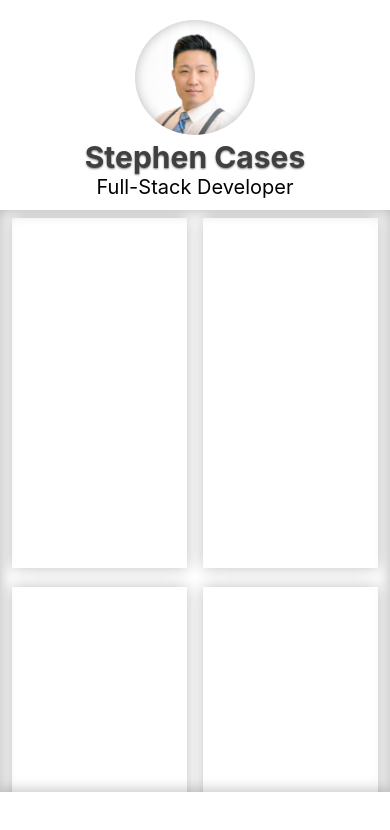
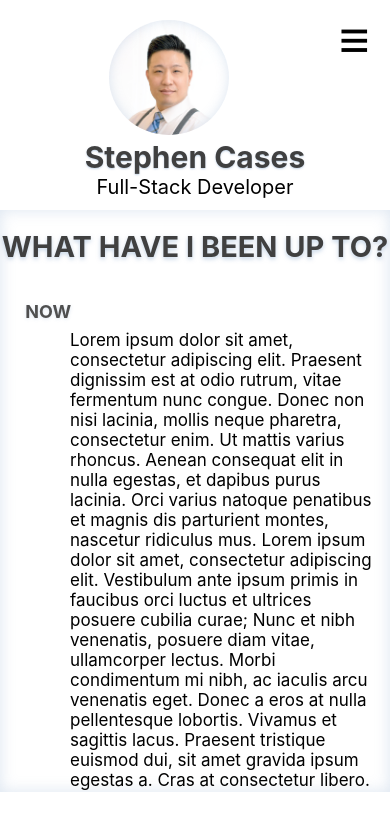
Before and after one commit to builtforsomethingbigger/stephencases.com, a React (Create React App) app: page /portfolio in a window 390 px wide. Shown: the top 830 px of the page. Built offline with nearby package versions, Linux system fonts and the light colour scheme.

Commit message:
LoginPage created

```diff
--- a/src/App.js
+++ b/src/App.js
@@ -1,5 +1,6 @@
 import React from 'react';
 import ProfileBanner from './components/profile/ProfileBanner'
+import Login from './components/login/Login'
 import Bio from './components/main/Bio'
 import Portfolio from './components/main/Portfolio'
 import './styles/App.css';
@@ -9,6 +10,7 @@ export default class App extends React.Component{
   render(){
     return(
       <div id="App">
+        <Login />
         <ProfileBanner />
         <div id="Main">
           <Bio />
--- /dev/null
+++ b/src/components/login/Login.js
@@ -0,0 +1,54 @@
+import React from 'react'
+import '../../styles/Login.css';
+
+export default class Login extends React.Component{
+
+    state = {
+        username: '',
+        password: ''
+    }
+
+    onChangeHandler = e => {
+        this.setState({
+            [e.target.name]: e.target.value
+        })
+    }
+
+    submitHandler = e => {
+        e.preventDefault()
+    }
+
+    render(){
+        return(
+            <div id="LoginPage">
+                <div className="login-card">
+                    <form onSubmit={this.submitHandler}>
+                        <div>
+                            <input
+                                className="login-input"
+                                type="text"
+                                name="username"
+                                value={this.state.username}
+                                onChange={this.onChangeHandler}
+                            />
+                        </div>
+                        <div>
+                            <input
+                                className="login-input"
+                                type="password"
+                                name="password"
+                                value={this.state.password}
+                                onChange={this.onChangeHandler}
+                            />
+                        </div>
+                    </form>
+                    <div>
+                        <p className="go-back-text">ARE YOU LOST?<br/>HONEST MISTAKE.</p>
+                        <span className="go-back-link">GO BACK</span>
+                    </div>
+                </div>
+                <div className="loginPageFx"></div>
+            </div>
+        )
+    }
+}
--- a/src/components/main/Portfolio.js
+++ b/src/components/main/Portfolio.js
@@ -5,17 +5,17 @@ export default class Portfolio extends React.Component{
     render(){
         return(
             <div id="Portfolio">
-                <div className="card-row">
-                    <div className="portfolio-card"></div>
-                    <div className="portfolio-card"></div>
+                <div className="portfolio-card">
+                    <div className="card-info"></div>
                 </div>
-                <div className="card-row">
-                    <div className="portfolio-card"></div>
-                    <div className="portfolio-card"></div>
+                <div className="portfolio-card">
+                    <div className="card-info"></div>
                 </div>
-                <div className="card-row">
-                    <div className="portfolio-card"></div>
-                    <div className="portfolio-card"></div>
+                <div className="portfolio-card">
+                    <div className="card-info"></div>
+                </div>
+                <div className="portfolio-card">
+                    <div className="card-info"></div>
                 </div>
             </div>
         )
--- a/src/components/profile/ProfileBanner.js
+++ b/src/components/profile/ProfileBanner.js
@@ -5,6 +5,7 @@ import '../../styles/ProfileBanner.css';
 const ProfileBanner = () => {
     return(
         <div id="ProfileBanner">
+            <div className="menuBtn">≡</div>
             <div id="ProfilePicture"></div>
             <div id="ProfileInfo">
                 <span className="profile-name">Stephen Cases</span>
--- a/src/styles/App.css
+++ b/src/styles/App.css
@@ -1,15 +1,37 @@
 body{
-  /* background: url('https://bhf-cdn.azureedge.net/bhf-blob-prod/0008345_grey-marble-adhesive-film_600.jpeg'); */
+  /* background: url('https://media1.tenor.com/images/a45486cc18b375029613df6dfb415acf/tenor.gif?itemid=15984569'); */
   -webkit-background-size: cover;
   -moz-background-size: cover;
   -o-background-size: cover;
   background-size: cover;
   background-blend-mode: overlay;
+
+  /* animation-name: gradient;
+  animation-duration: 10s;
+  animation-iteration-count: infinite;
+  animation-timing-function: ease-in-out; */
+}
+  @keyframes gradient {
+    0%  {
+      background-color:rgba(0, 253, 17, 0.4);
+    }
+    20% {
+      background-color:rgba(0, 170, 255, 0.4);
+    }
+    55%  {
+      background-color:rgba(254, 9, 91, 0.4);
+    }
+    90%  {
+      background-color:rgba(254, 229, 9, 0.4);
+    }
+    100% {
+      background-color:rgba(0, 253, 17, 0.4);
+    }
 }
 #AppWrapper{
   height: 100vh;
   text-align: center;
-  background-color: rgba(255, 255, 255, 0.6);
+  background-color: rgba(255, 255, 255, 0.669);
   overflow: hidden;
 }
 #App {
@@ -18,7 +40,7 @@ body{
   min-width: 1000px;
   max-width: 1500px;
   background-color: rgba(255, 255, 255, 0.9);
-  box-shadow: 0px 0px 100px rgba(0, 0, 0, 0.5);
+  box-shadow: 0px 0px 100px rgba(98, 109, 120, 0.621);
 }
 li{
   list-style: none;
--- a/src/styles/Bio.css
+++ b/src/styles/Bio.css
@@ -1,7 +1,6 @@
 #Bio{
     position: relative;
-    display: none;
-    /* display: inline-block; */
+    display: inline-block;
     width: 100%;
     height: 100%;
     text-align: left;
@@ -15,7 +14,7 @@
     font-size: 20px;
     color: rgb(64, 64, 64);
     text-align: center;
-    text-shadow: 0px 2px 4px rgba(0, 0, 0, 0.5);
+    text-shadow: 0px 2px 4px rgba(138, 169, 205, 0.5);
 }
 .timeline-date{
     position: relative;
@@ -33,7 +32,7 @@
     width: 100%;
     font-weight: bold;
     text-align: right;
-    text-shadow: 0px 1px 3px rgba(0, 0, 0, 0.3);
+    text-shadow: 0px 1px 3px rgba(138, 169, 205, 0.3);
 }
 .timeline-date-description{
     position: relative;
--- /dev/null
+++ b/src/styles/Login.css
@@ -0,0 +1,90 @@
+#LoginPage{
+    position: absolute;
+    display: none;
+    width: 100%;
+    max-width: 1500px;
+    height: 100%;
+    top: 0;
+    text-align: center;
+    overflow: scroll;
+    background: linear-gradient(
+        to bottom right,
+        rgba(167, 194, 248, 0.95) 0%,
+        rgba(169, 178, 196, 0.95) 10%,
+        rgba(162, 180, 215, 0.95) 50%,
+        rgba(162, 171, 190, 0.95) 90%,
+        rgba(172, 197, 248, 0.95) 100%
+    );
+    box-shadow: inset 0px 0px 100px rgb(167, 194, 248);
+    z-index: 10;
+}
+.loginPageFx{
+    position: absolute;
+    display: block;
+    width: 100%;
+    max-width: 1500px;
+    height: 100%;
+    top: 0;
+    z-index: -1;
+}
+
+
+.login-card{
+    position: relative;
+    display: inline-block;
+    top: 30vh;
+    width: 360px;
+}
+
+.login-input{
+    position: relative;
+    display: inline-block;
+    width: 90%;
+    height: 50px;
+    margin: 10px;
+    border: 1px solid rgb(74, 89, 119);
+    border-radius: 15px;
+    box-shadow: inset 0px 0px 8px rgb(105, 105, 105);
+    font-family: cursive;
+    font-size: 20px;
+    text-align: center;
+}
+.go-back-text{
+    font-size: 22px;
+    font-weight: bold;
+    color: white;
+    text-shadow: 0px 0px 8px rgba(0, 0, 0, 0.9);
+}
+.go-back-link{
+    font-size: 20px;
+    font-weight: bold;
+    color: white;
+    padding:8px 12px;
+    background-color: rgba(50, 40, 122, 0.5);
+    border-radius: 15px;
+    cursor: pointer;
+
+    animation-name: goBackGlow;
+    animation-duration: 1.5s;
+    animation-iteration-count: infinite;
+    animation-timing-function: ease-in-out;
+}
+    @keyframes goBackGlow {
+    0%  {
+        box-shadow: 0px 0px 3px rgb(255, 255, 255);
+    }
+    50%  {
+        box-shadow: 0px 0px 15px rgb(255, 255, 255);
+    }
+    100% {
+        box-shadow: 0px 0px 3px rgb(255, 255, 255);
+    }
+  }
+.go-back-link:hover{
+    animation-name: none;
+    box-shadow: none;
+}
+.go-back-link:active{
+    animation-name: none;
+    box-shadow: inset 0px 0px 6px rgb(255, 255, 255);
+}
--- a/src/styles/Main.css
+++ b/src/styles/Main.css
@@ -5,7 +5,7 @@
     width: 74.5%;
     height: 98.4vh;
     top: .8vh;
-    box-shadow: inset 0px 0px 15px rgba(0, 0, 0, 0.3);
+    box-shadow: inset 0px 0px 15px rgba(138, 169, 205, 0.3);
     background-color: white;
     overflow: hidden;
 }
--- a/src/styles/Nav.css
+++ b/src/styles/Nav.css
@@ -6,7 +6,7 @@
     height: fit-content;
     top: 60px;
     left: 0;
-    /* box-shadow: 0px 0px 15px rgba(0, 0, 0, 0.3); */
+    /* box-shadow: 0px 0px 15px rgba(138, 169, 205, 0.3); */
 }
 #NavMenu{
     position: relative;
@@ -15,7 +15,7 @@
     left: 0;
     font-size: 20px;
     font-weight: bold;
-    text-shadow: 0px 1px 2px rgba(0, 0, 0, 0.5);
+    text-shadow: 0px 1px 2px rgba(138, 169, 205, 0.5);
 }
 .navOptions{
     position: relative;
@@ -24,17 +24,17 @@
     left: -11%;
     font-size: 20px;
     padding: 15px 0px 15px 0px;
-    box-shadow: inset 0px 0px 15px rgba(0, 0, 0, 0.3);
+    box-shadow: inset 0px 0px 15px rgba(138, 169, 205, 0.3);
     cursor: pointer;
 }
 .navOptions:hover{
     transform: scale(1.05);
-    text-shadow: 0px 1px 2px rgba(0, 0, 0, 0.2);
-    box-shadow: 0px 0px 8px rgb(0, 0, 0, 0.3);
+    text-shadow: 0px 1px 2px rgba(138, 169, 205, 0.2);
+    box-shadow: 0px 0px 8px rgb(138, 169, 205, 0.3);
 }
 .navOptions:active{
     text-shadow: none;
-    box-shadow: inset 0px 0px 10px rgba(0, 0, 0, 0.2);
+    box-shadow: inset 0px 0px 10px rgba(138, 169, 205, 0.2);
 }
 .text-grey{
     color: rgb(79, 79, 79);
--- a/src/styles/Portfolio.css
+++ b/src/styles/Portfolio.css
@@ -1,5 +1,6 @@
 #Portfolio{
     position: relative;
+    /* display: none; */
     display: inline-block;
     width: 100%;
     height: 100%;
@@ -16,10 +17,13 @@
 .portfolio-card{
     position: relative;
     display: inline-block;
-    width: 45%;
+    width: 95%;
     height: 100%;
     max-height: 350px;
-    box-shadow: 0px 0px 15px rgba(0, 0, 0, 0.25);
+    box-shadow: 0px 0px 15px rgba(138, 169, 205, 0.3);
     margin: 2%;
     cursor: pointer;
 }
+.portfolio-card:hover{
+    box-shadow: 0px 0px 5px rgba(138, 169, 205, 0.3);
+}
--- a/src/styles/ProfileBanner.css
+++ b/src/styles/ProfileBanner.css
@@ -8,6 +8,10 @@
     overflow: hidden;
     /* box-shadow: inset 0px 0px 2px black; */
 }
+.menuBtn{
+    /*  */
+    display: none;
+}
 #ProfilePicture{
     position: relative;
     display: inline-block;
@@ -17,8 +21,11 @@
     top: 20px;
     width: 250px;
     height: 240px;
-    box-shadow: inset 0px 0px 12px rgba(0, 0, 0, 0.258);
+    box-shadow: inset 0px 0px 12px rgba(138, 169, 205, 0.3);
     border-radius: 50%;
+}
+#ProfilePicture:hover{
+    box-shadow: inset 0px 0px 8px rgba(138, 169, 205, 0.5);
 }
 .profile-name{
     position: relative;
@@ -28,7 +35,7 @@
     font-size: 30px;
     font-weight: bold;
     color: rgb(64, 64, 64);
-    text-shadow: 0px 1px 2px rgba(0, 0, 0, 0.5);
+    text-shadow: 0px 1px 2px rgba(138, 169, 205, 0.5);
 }
 .profile-title{
     position: relative;
@@ -63,6 +70,17 @@
 
 
 @media only screen and (max-width: 724px){
+    .menuBtn{
+        display: block;
+        float: right;
+        top:0;
+        font-family: Cambria, Cochin, Georgia, Times, 'Times New Roman', serif;
+        font-size: 55px;
+        font-weight: bold;
+        margin-right: 20px;
+        border-radius: 50%;
+        cursor: pointer;
+    }
     #ProfileBanner{
         width: 100%;
         height: 210px;
```
